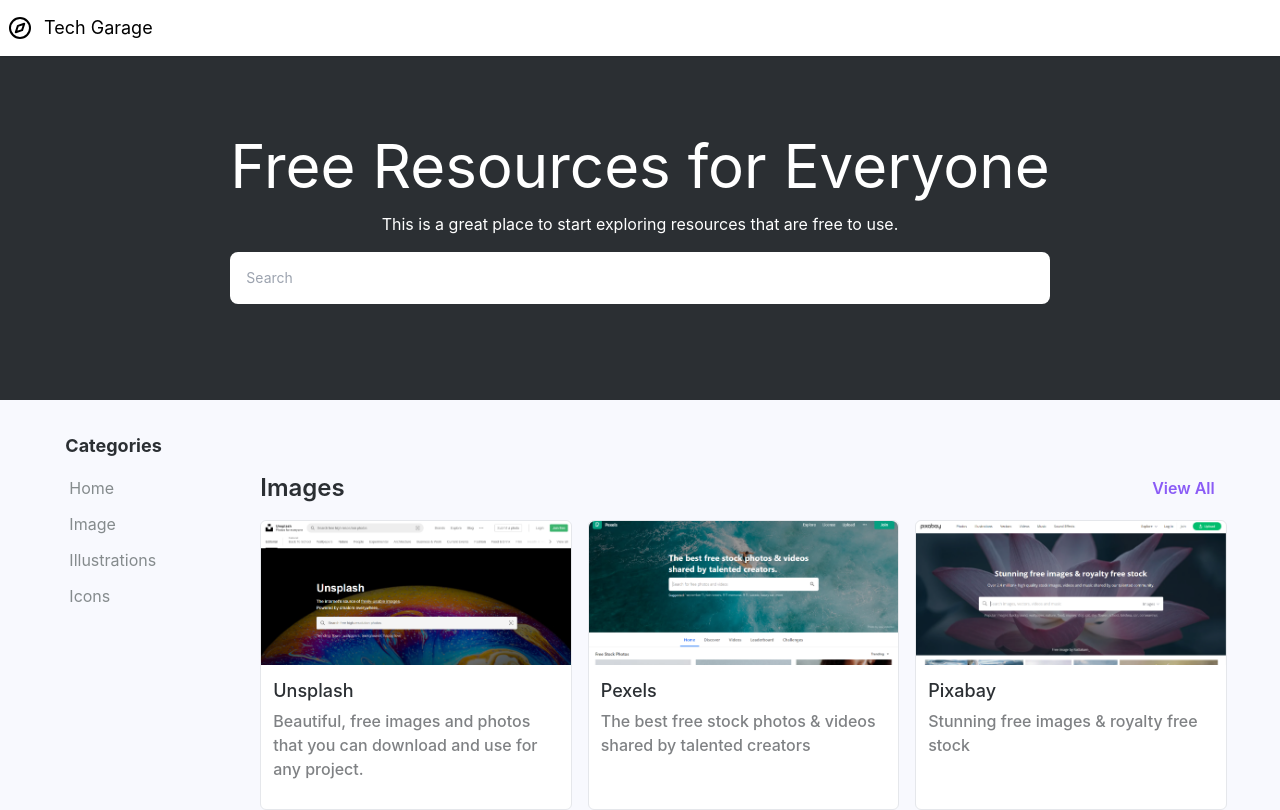
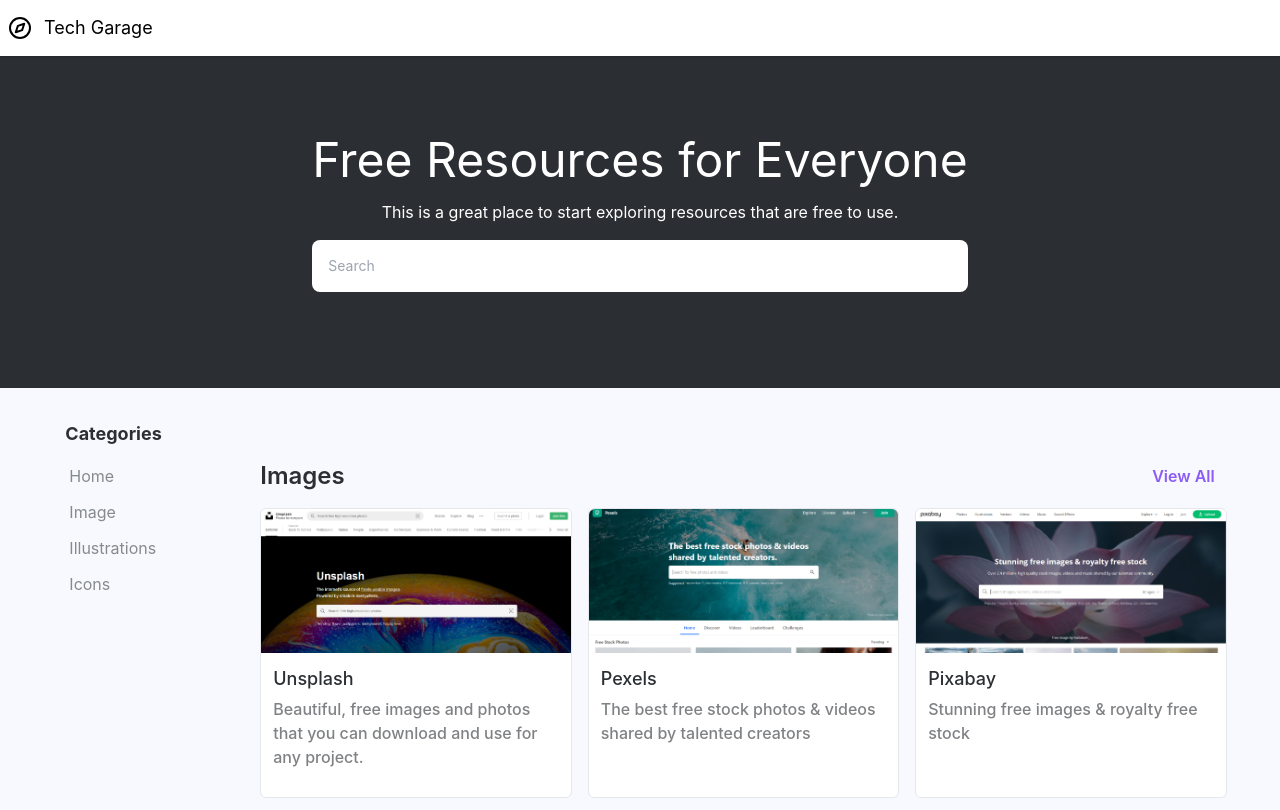
Before and after one commit to FuseOrg/TechGarage, a React (Create React App) app in the folder project/client/: page / in a window 1280 px wide. Shown: the top 810 px of the page. Built offline with nearby package versions, Linux system fonts and the light colour scheme.

Commit message:
UI fixes

```diff
--- a/project/client/src/components/HeaderSection.js
+++ b/project/client/src/components/HeaderSection.js
@@ -8,7 +8,7 @@
                  <img src={logo} alt="logo"/>
              </div> */}
              <div className="header_description flex flex-col text-center mx-5">
-                 <h1 className="text-2xl lg:text-6xl mb-2 lg:mb-4 text-white">Free Resources for Everyone</h1>
+                 <h1 className="text-2xl lg:text-5xl mb-2 lg:mb-4 text-white">Free Resources for Everyone</h1>
                  <p className="text-sm lg:text-base mb-4 text-white"> This is  a great place to start exploring  resources that are free to use.</p>
 
                  <input type="text" placeholder="Search" className="p-2 lg:p-4 rounded-lg text-sm mb-4"/>
```
